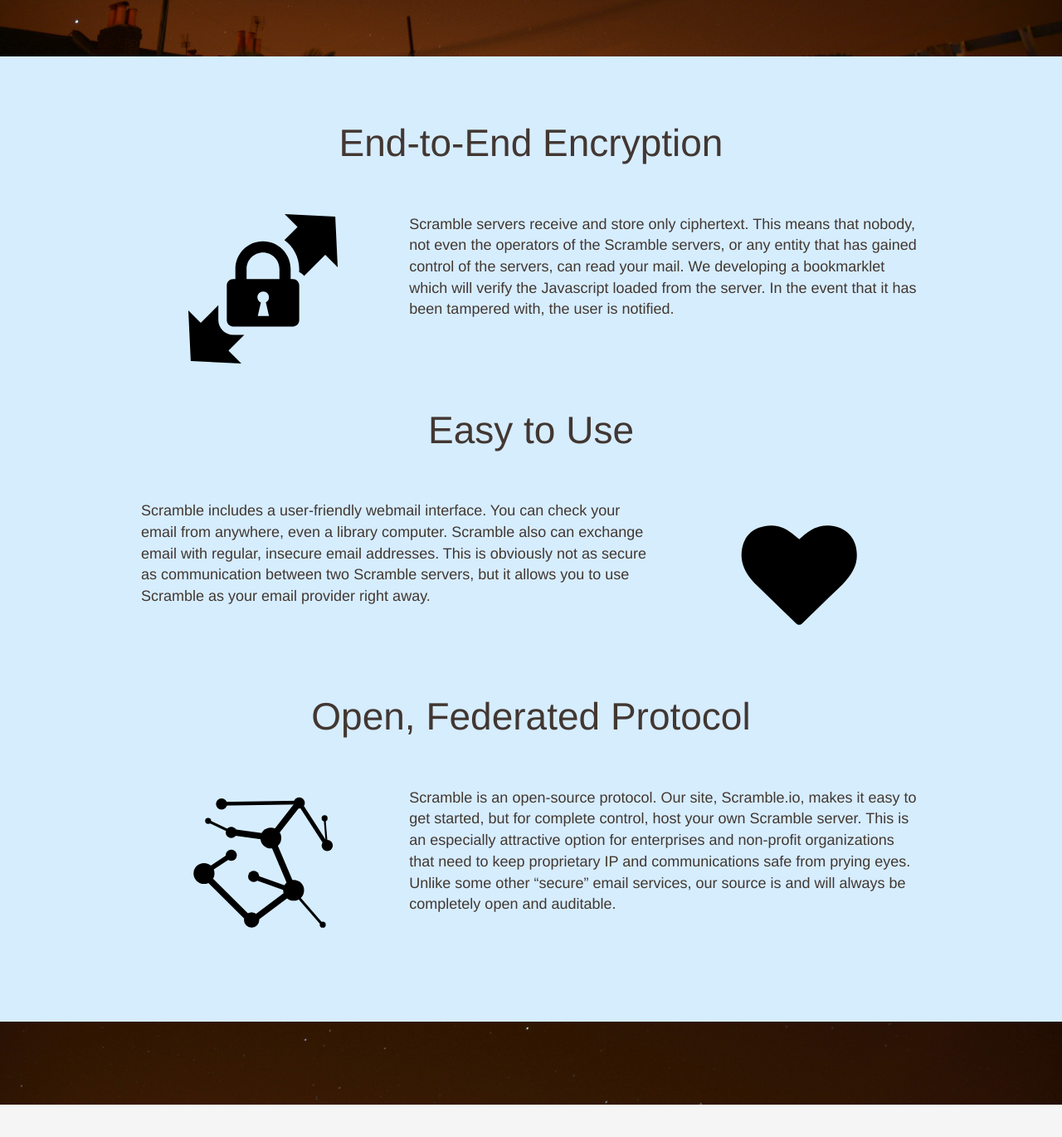
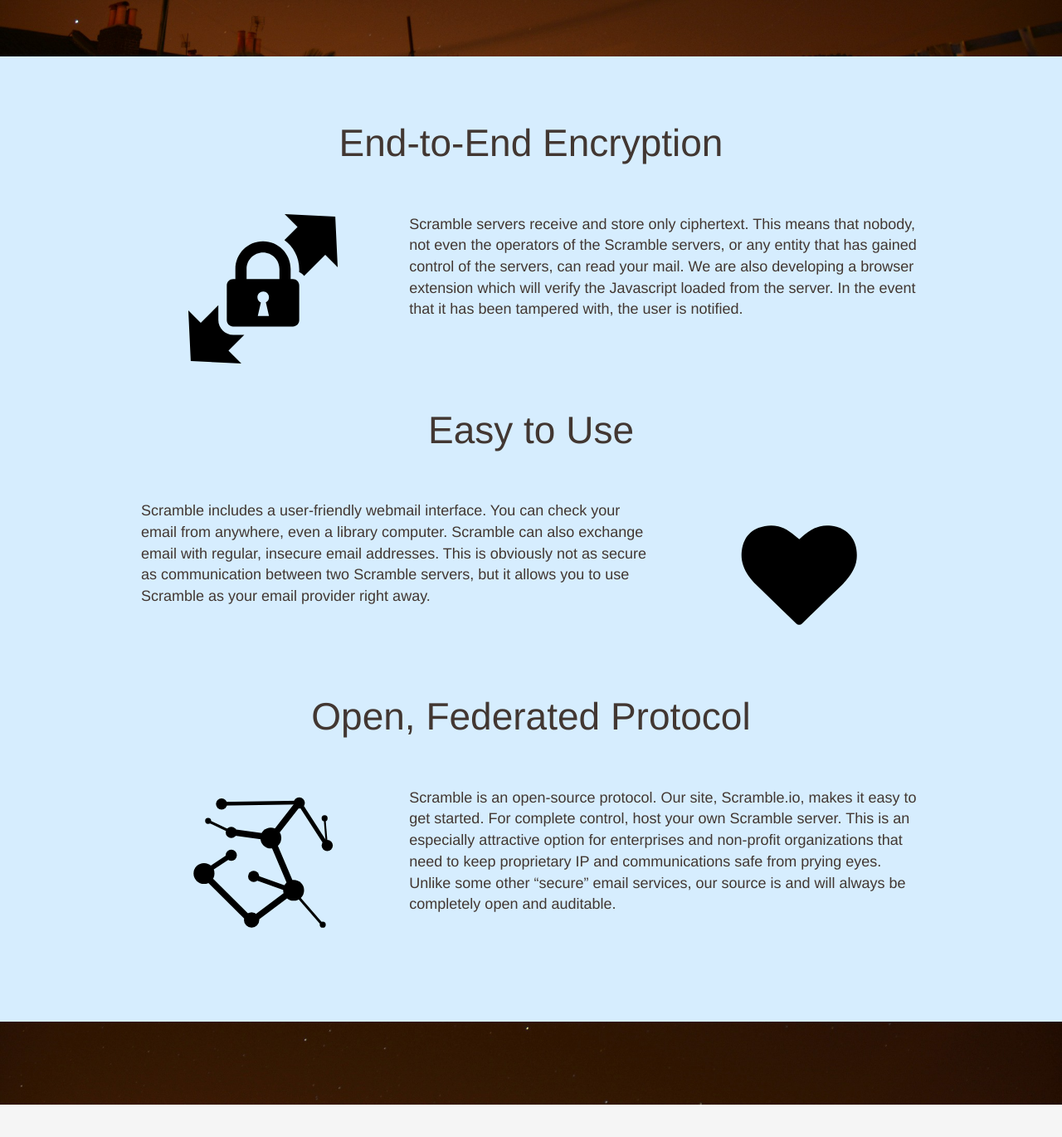
Before and after one commit to dcposch/scramble, a Jekyll site: the page built from index.html, in a window 1280 px wide and 1400 px high, scrolled down 635 px. Shown: the top 1370 px of the window at 83% size. Built offline with Jekyll 4.4.1, drawn with Linux system fonts in a browser that asks for light colours; nearby versions of some CDN libraries; Markdown is read by kramdown in place of the engine named in the settings; the list of posts is cut into pages by our own code; some of the changed text lies outside the part shown.

Commit message:
More wording tweaks

```diff
--- a/index.html
+++ b/index.html
@@ -36,7 +36,7 @@
         </div>
 
         <div class="col-md-8">
-          <p>Scramble servers receive and store only ciphertext. This means that nobody, not even the operators of the Scramble servers, or any entity that has gained control of the servers, can read your mail. We developing a bookmarklet which will verify the Javascript loaded from the server. In the event that it has been tampered with, the user is notified.</p>
+          <p>Scramble servers receive and store only ciphertext. This means that nobody, not even the operators of the Scramble servers, or any entity that has gained control of the servers, can read your mail. We are also developing a browser extension which will verify the Javascript loaded from the server. In the event that it has been tampered with, the user is notified.</p>
         </div>
       </div>
 
@@ -47,7 +47,7 @@
         </div>
 
         <div class="col-md-8 col-md-pull-4">
-          <p>Scramble includes a user-friendly webmail interface. You can check your email from anywhere, even a library computer. Scramble also can exchange email with regular, insecure email addresses. This is obviously not as secure as communication between two Scramble servers, but it allows you to use Scramble as your email provider right away.</p>
+          <p>Scramble includes a user-friendly webmail interface. You can check your email from anywhere, even a library computer. Scramble can also exchange email with regular, insecure email addresses. This is obviously not as secure as communication between two Scramble servers, but it allows you to use Scramble as your email provider right away.</p>
         </div>
       </div>
 
@@ -58,7 +58,7 @@
         </div>
 
         <div class="col-md-8">
-          <p>Scramble is an open-source protocol. Our site, Scramble.io, makes it easy to get started, but for complete control, host your own Scramble server. This is an especially attractive option for enterprises and non-profit organizations that need to keep proprietary IP and communications safe from prying eyes. Unlike some other “secure” email services, our source is and will always be completely open and auditable.</p>
+          <p>Scramble is an open-source protocol. Our site, Scramble.io, makes it easy to get started. For complete control, host your own Scramble server. This is an especially attractive option for enterprises and non-profit organizations that need to keep proprietary IP and communications safe from prying eyes. Unlike some other “secure” email services, our source is and will always be completely open and auditable.</p>
         </div>
     </div>
 
@@ -86,7 +86,7 @@
 
       <p>A Scramble address is associated with a public key. In order to encrypt a message for a recipient (and in order to verify the authenticity of a message), the sender needs to resolve the Scramble address and retrieve the public key.</p>
 
-      <p>The established way to do this with PGP today is with the web-of-trust (WOT) model. Identities are endorsed by other identities via cryptographic signatures. You are encouraged to do this in person (e.g. at key signing parties) where you can see the person and her public key together. The problem with this approach is that the web of trust is cumbersome to build up, and few people actually partake in such key-signing parties.</p>
+      <p>The established way to do this with PGP today is with the web-of-trust (WOT) model. Identities are endorsed by other identities via cryptographic signatures. You are encouraged to do this in person (e.g. at key signing parties) where you can see the person and her public key together. The problem with this approach is that the web-of-trust is cumbersome to build up, and few people actually partake in such key-signing parties.</p>
 
       <p>Scramble uses an alternative federated trust model inspired by the Perspectives project. Assume there are many Scramble servers, just as there are many email-servers today. Each Scramble server provides a notary service that vouches for Scramble identities. Upon account creation on one Scramble server, all the notaries are seeded with the new identity. Later, anyone can fetch and verify the public key for this new address by querying all of the seeded notaries. Since the notary responses are cryptographically signed, an attacker would have to compromise all of the notaries in order to subvert the address-resolution process.</p>
 
@@ -94,7 +94,7 @@
 
       <p>Scramble aims to provide strong security guarantees without compromising on usability. Webmail is the easiest way to reach a wide audience, but it comes with its own set of challenges. Once you have a trusted client, our design doesn't require you to trust the server. However, the server cannot be trusted to serve uncompromised client-side code. To solve this problem, we are going to develop a browser extension that checks the integrity of the client code.</p>
 
-      <p>This is still a work in progress. For now you must assume that the server is uncompromised. Do not use Scramble.io for sensitive information just yet! </p>
+      <p>This is still a work in progress. For now you must assume that the server is uncompromised. Do not use Scramble.io for sensitive information just yet!</p>
 
     </div>
   </section>
```
Also changed, not shown: other parts of index.html (+1 -1 lines).
